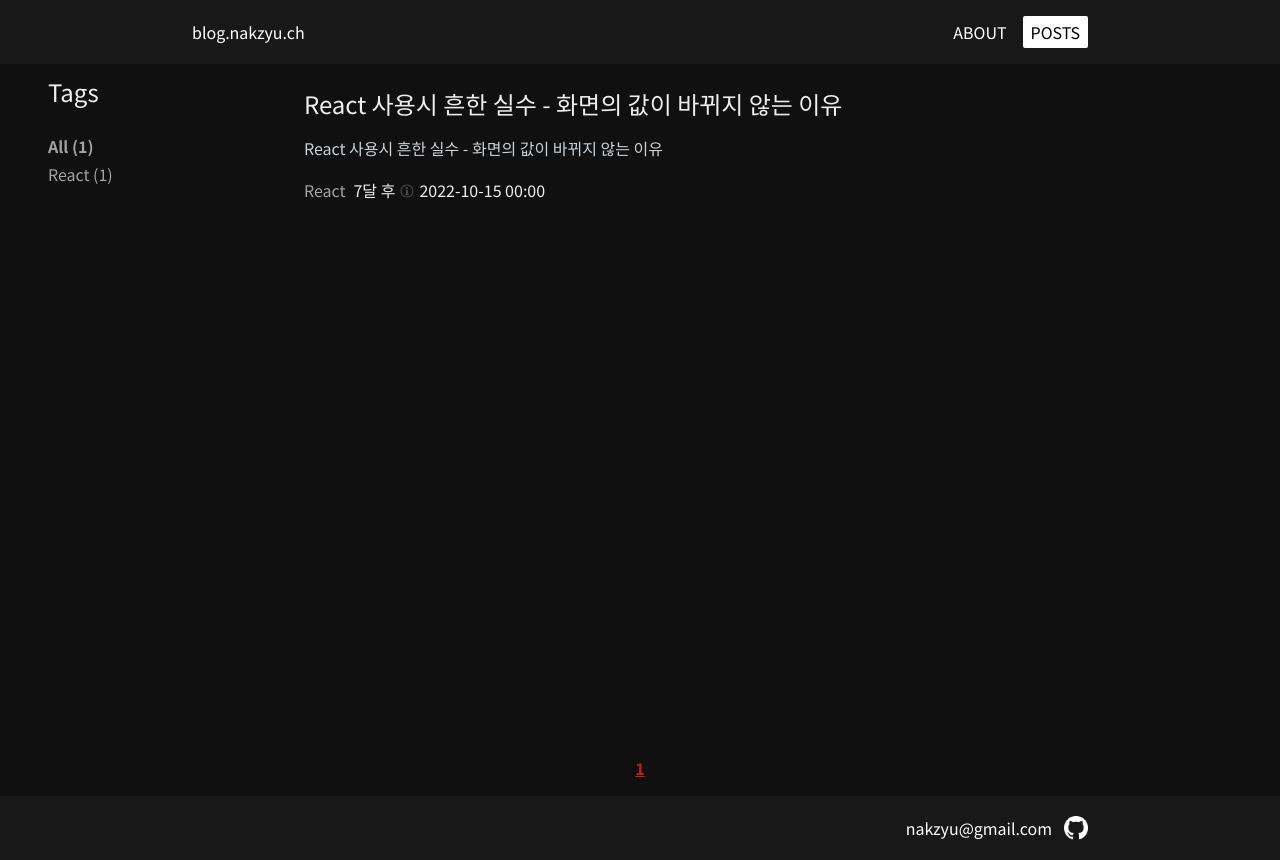
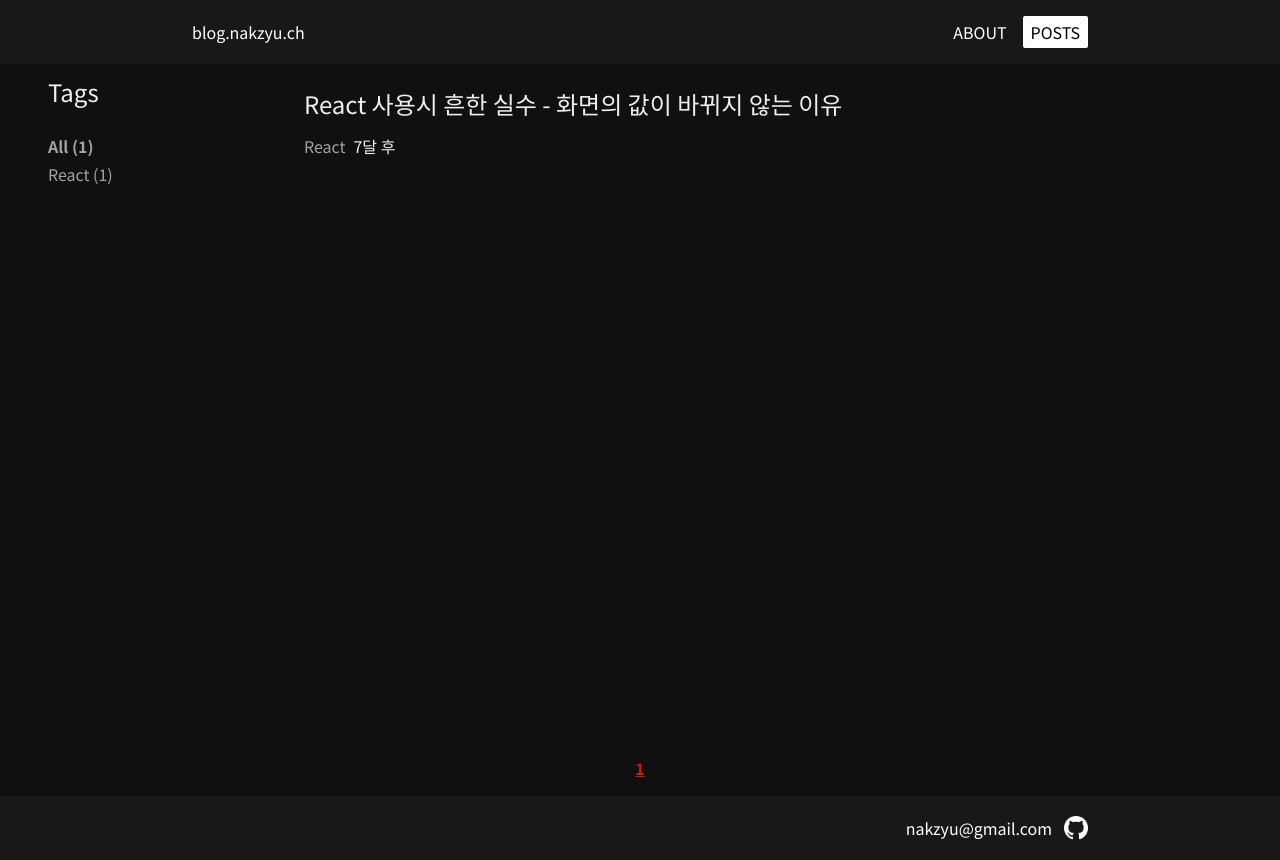
Before and after one commit to nakzyu/blog, a Next.js app: page / in a window 1280 px wide. Built offline with nearby package versions, Linux system fonts and the light colour scheme.

Commit message:
Feature: Remove description, details post created

```diff
--- a/components/post/postCard.tsx
+++ b/components/post/postCard.tsx
@@ -9,26 +9,23 @@
 
 const PostCard = ({ data }: PostCardProps) => {
   return (
-    <div className='mt-4 md:mt-6'>
+    <div className="mt-4 md:mt-6">
       {data.thumbnail && (
         <Link href={`/${data.title}`} passHref>
           <img
-            className='cursor-pointer object-cover w-full h-64 md:h-96 '
+            className="cursor-pointer object-cover w-full h-64 md:h-96 "
             src={`/images/${data.thumbnail || "profile.jpg"}`}
-            alt='image'
+            alt="image"
           />
         </Link>
       )}
       <Link href={`/${data.title}`} passHref>
-        <h2 className='cursor-pointer text-xl my-1 md:text-2xl md:my-3'>
+        <h2 className="cursor-pointer text-xl my-1 md:text-2xl md:my-3">
           {data.title}
         </h2>
       </Link>
 
-      <p className='text-sm text-[#c9d1d9] my-2 md:text-base md:my-4'>
-        {data.description}
-      </p>
-      <div className='flex'>
+      <div className="flex">
         <Tag text={data.tag} isSelected={false} isVertical={true} />
         <TimeToolTip publishedDate={data.publishedDate} />
       </div>
--- a/components/post/postList.tsx
+++ b/components/post/postList.tsx
@@ -6,7 +6,7 @@
 };
 
 const PostList = ({ posts }: PostListProps) => (
-  <div className='list-none mb-3 flex-1'>
+  <div className="list-none mb-3 flex-1">
     {posts.map(({ data }) => (
       <PostCard key={data.title} data={data} />
     ))}
--- a/components/post/timeToolTip.tsx
+++ b/components/post/timeToolTip.tsx
@@ -6,12 +6,8 @@
 
 const TimeToolTip = ({ publishedDate }: TimeToolTipProps) => {
   return (
-    <div className=' pt-0.5 pb-1 pr-2  flex items-center content-center'>
-      <p className=' pr-1'>{fromNow(publishedDate)}</p>
-      <img className='w-4 h-4 mt-0.5 ' src='/images/info.svg' alt='info-icon' />
-      <div className='flex relative items-center justify-center pl-1'>
-        <p>{publishedDate.split(":").slice(0, -1).join(":")}</p>
-      </div>
+    <div className=" pt-0.5 pb-1 pr-2  flex items-center content-center">
+      <p className=" pr-1">{fromNow(publishedDate)}</p>
     </div>
   );
 };
--- a/pages/[post]/index.tsx
+++ b/pages/[post]/index.tsx
@@ -13,7 +13,6 @@
   const headOptions = {
     "og:title": post.data.title,
     "og:image": `/images/${post.data.thumbnail || "profile.jpg"}`,
-    "og:description": post.data.description,
   };
 
   return (
--- a/pages/_app.tsx
+++ b/pages/_app.tsx
@@ -13,26 +13,25 @@
 
   const headOptions = {
     "og:title": "blog.nakzyu.ch",
-    "og:description": "낙쥬 블로그",
     "og:url": PUBLIC_URL,
   };
 
   return (
     <>
-      <SetHead title='blog.nakzyu.ch' options={headOptions} />
-      <div className='flex-col'>
-        <div className='w-full bg-[#181818] text-white border-b-neutral-200'>
-          <div className='max-w-4xl m-auto h-16 lg:max-h-28'>
+      <SetHead title="blog.nakzyu.ch" options={headOptions} />
+      <div className="flex-col">
+        <div className="w-full bg-[#181818] text-white border-b-neutral-200">
+          <div className="max-w-4xl m-auto h-16 lg:max-h-28">
             <Header route={route} />
           </div>
         </div>
-        <div className='mx-4 md:mx-0'>
-          <div className='max-w-2xl m-auto min-h-[91.5vh] flex flex-col flex-1'>
+        <div className="mx-4 md:mx-0">
+          <div className="max-w-2xl m-auto min-h-[91.5vh] flex flex-col flex-1">
             <Component {...pageProps} />
           </div>
         </div>
-        <div className='w-full bg-[#181818] text-white'>
-          <div className='max-w-4xl m-auto h-16'>
+        <div className="w-full bg-[#181818] text-white">
+          <div className="max-w-4xl m-auto h-16">
             <Footer />
           </div>
         </div>
--- a/posts/react-question-why-value-not-change.md
+++ b/posts/react-question-why-value-not-change.md
@@ -1,6 +1,5 @@
 ---
 title: React 사용시 흔한 실수 - 화면의 값이 바뀌지 않는 이유
-description: React 사용시 흔한 실수 - 화면의 값이 바뀌지 않는 이유
 publishedDate: "2022-10-15 00:00:00"
 tag: React
 ---
--- a/types/post.ts
+++ b/types/post.ts
@@ -5,7 +5,6 @@
 
 export type PostMetadata = {
   title: string;
-  description: string;
   publishedDate: string;
   tag: string;
   thumbnail?: string;
```
Also changed, not shown: components/post/postHead.tsx (+5 -5 lines), posts-temporary/db-data-modeling.md (+0 -1 lines), posts-temporary/why-i-started-develop.md (+0 -1 lines).
